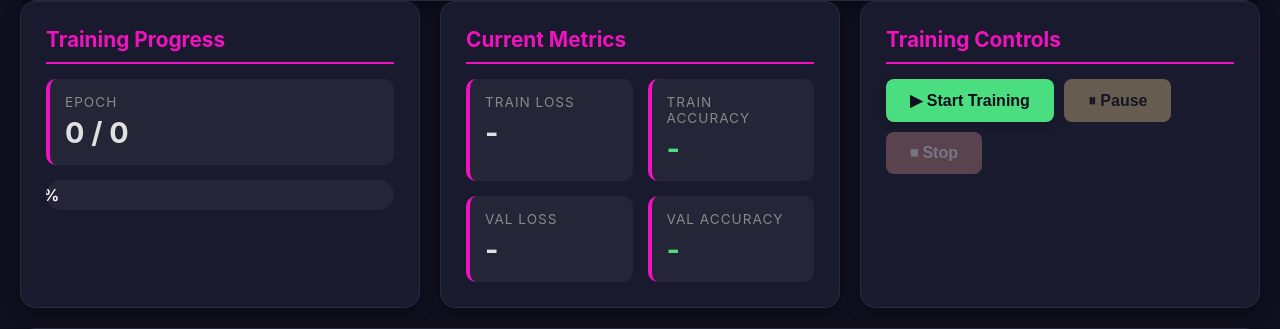
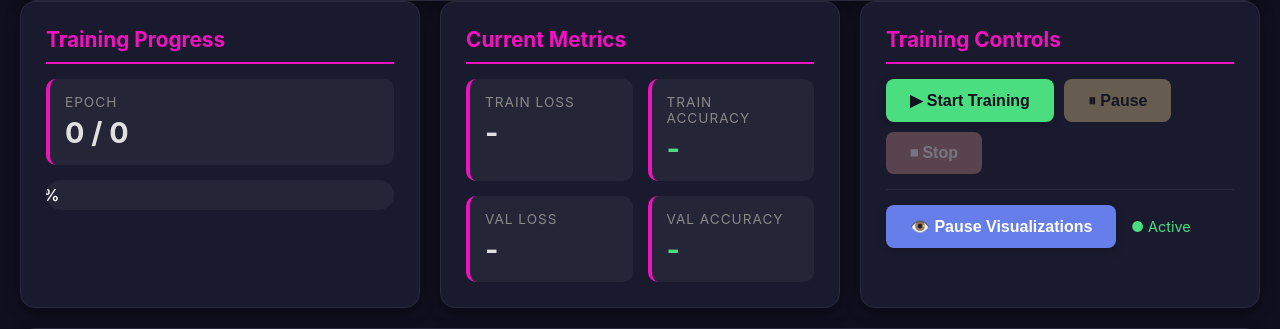
Before and after one commit to DBravy/IRSlot, a Flask app: page /arc_solver in a window 1280 px wide. Shown: the part 826-1155 px from the top of the page. Run offline with Flask 3, Linux system fonts and the light colour scheme; some libraries are stand-ins or nearby versions.

Commit message:
pause visual

```diff
--- a/app.py
+++ b/app.py
@@ -938,6 +938,7 @@
     'start_time': None,
     'best_val_accuracy': None,
     'config_saved': False,
+    'visualizations_paused': False,  # Track if visualizations are paused
 }
 
 arc_solver_saved_config = None
@@ -1159,7 +1160,8 @@
             step_batch_count = 0
 
         # Generate attention visualizations every 10 batches
-        if batch_idx == 0 or (batch_idx + 1) % 10 == 0:
+        # Only generate if visualizations are not paused
+        if not arc_solver_state['visualizations_paused'] and (batch_idx == 0 or (batch_idx + 1) % 10 == 0):
             try:
                 with torch.no_grad():
                     # Get attention weights from slot encoder
@@ -1264,7 +1266,8 @@
 
         # Generate reconstruction visualizations every 30 batches (skip first batch)
         # Only run after training has started to avoid interference
-        if batch_idx > 0 and (batch_idx + 1) % 30 == 0:
+        # Only generate if visualizations are not paused
+        if not arc_solver_state['visualizations_paused'] and batch_idx > 0 and (batch_idx + 1) % 30 == 0:
             try:
                 # Save current training state
                 was_training = model.training
@@ -1579,6 +1582,21 @@
     return jsonify({'error': 'Training not active'}), 400
 
 
+@app.route('/arc_solver/api/toggle_visualizations', methods=['POST'])
+def arc_solver_api_toggle_visualizations():
+    """Toggle visualization pause state."""
+    arc_solver_state['visualizations_paused'] = not arc_solver_state['visualizations_paused']
+    new_state = arc_solver_state['visualizations_paused']
+    print(f"ARC Solver visualizations {'paused' if new_state else 'resumed'}")
+    socketio.emit('visualizations_state_changed', {
+        'paused': new_state
+    }, namespace=arc_solver_namespace)
+    return jsonify({
+        'paused': new_state,
+        'message': 'Visualizations ' + ('paused' if new_state else 'resumed')
+    })
+
+
 @socketio.on('connect', namespace=arc_solver_namespace)
 def arc_solver_handle_connect():
     print("\n" + "="*60)
--- a/templates/arc_solver_dashboard.html
+++ b/templates/arc_solver_dashboard.html
@@ -463,6 +463,15 @@
                     ⏹ Stop
                 </button>
             </div>
+            <div style="margin-top: 15px; padding-top: 15px; border-top: 1px solid #2a2a3e;">
+                <button class="btn" id="btn-toggle-viz" onclick="toggleVisualizations()"
+                        style="background: #667eea; color: white;">
+                    👁️ Pause Visualizations
+                </button>
+                <div id="viz-status" style="display: inline-block; margin-left: 10px; color: #4ade80; font-size: 0.9em;">
+                    ● Active
+                </div>
+            </div>
         </div>
     </div>
 
@@ -726,6 +735,35 @@
             }
         }
 
+        function toggleVisualizations() {
+            fetch('/arc_solver/api/toggle_visualizations', { method: 'POST' })
+                .then(res => res.json())
+                .then(data => {
+                    console.log('Visualizations toggled:', data);
+                    updateVisualizationStatus(data.paused);
+                })
+                .catch(err => console.error('Error:', err));
+        }
+
+        function updateVisualizationStatus(paused) {
+            const btnToggleViz = document.getElementById('btn-toggle-viz');
+            const vizStatus = document.getElementById('viz-status');
+
+            if (paused) {
+                btnToggleViz.textContent = '👁️ Resume Visualizations';
+                btnToggleViz.style.background = '#fbbf24';
+                btnToggleViz.style.color = '#0f0f1e';
+                vizStatus.textContent = '⏸ Paused';
+                vizStatus.style.color = '#fbbf24';
+            } else {
+                btnToggleViz.textContent = '👁️ Pause Visualizations';
+                btnToggleViz.style.background = '#667eea';
+                btnToggleViz.style.color = 'white';
+                vizStatus.textContent = '● Active';
+                vizStatus.style.color = '#4ade80';
+            }
+        }
+
         function updateButtons(status) {
             const btnStart = document.getElementById('btn-start');
             const btnPause = document.getElementById('btn-pause');
@@ -788,6 +826,7 @@
         window.pauseTraining = pauseTraining;
         window.stopTraining = stopTraining;
         window.saveConfiguration = saveConfiguration;
+        window.toggleVisualizations = toggleVisualizations;
 
         // Socket events
         socket.on('initial_state', (state) => {
@@ -938,6 +977,11 @@
             });
         });
 
+        socket.on('visualizations_state_changed', (data) => {
+            console.log('Visualizations state changed:', data);
+            updateVisualizationStatus(data.paused);
+        });
+
         document.addEventListener('DOMContentLoaded', () => {
             const formInputs = document.querySelectorAll('#config-form input, #config-form select');
             formInputs.forEach(input => {
```
